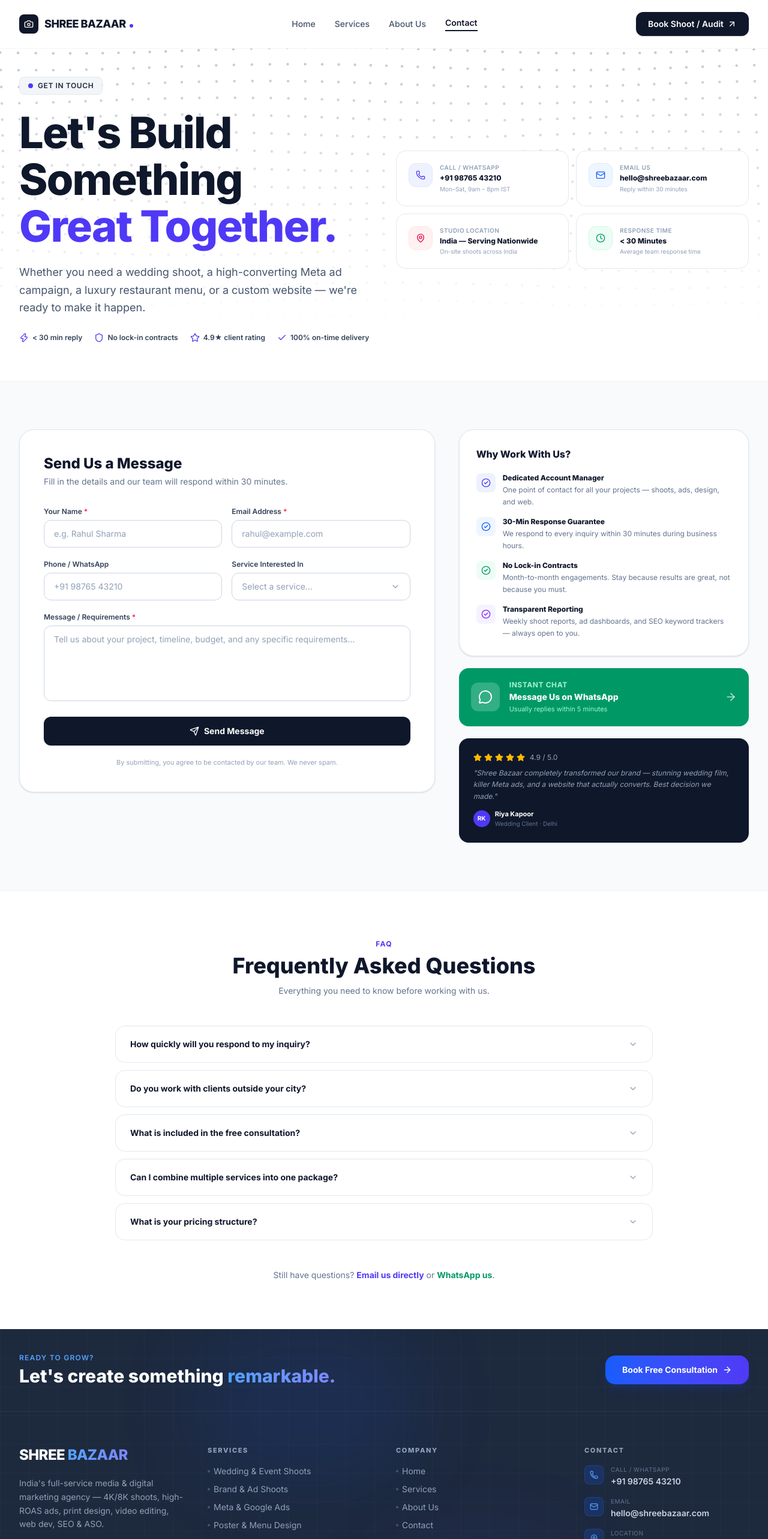
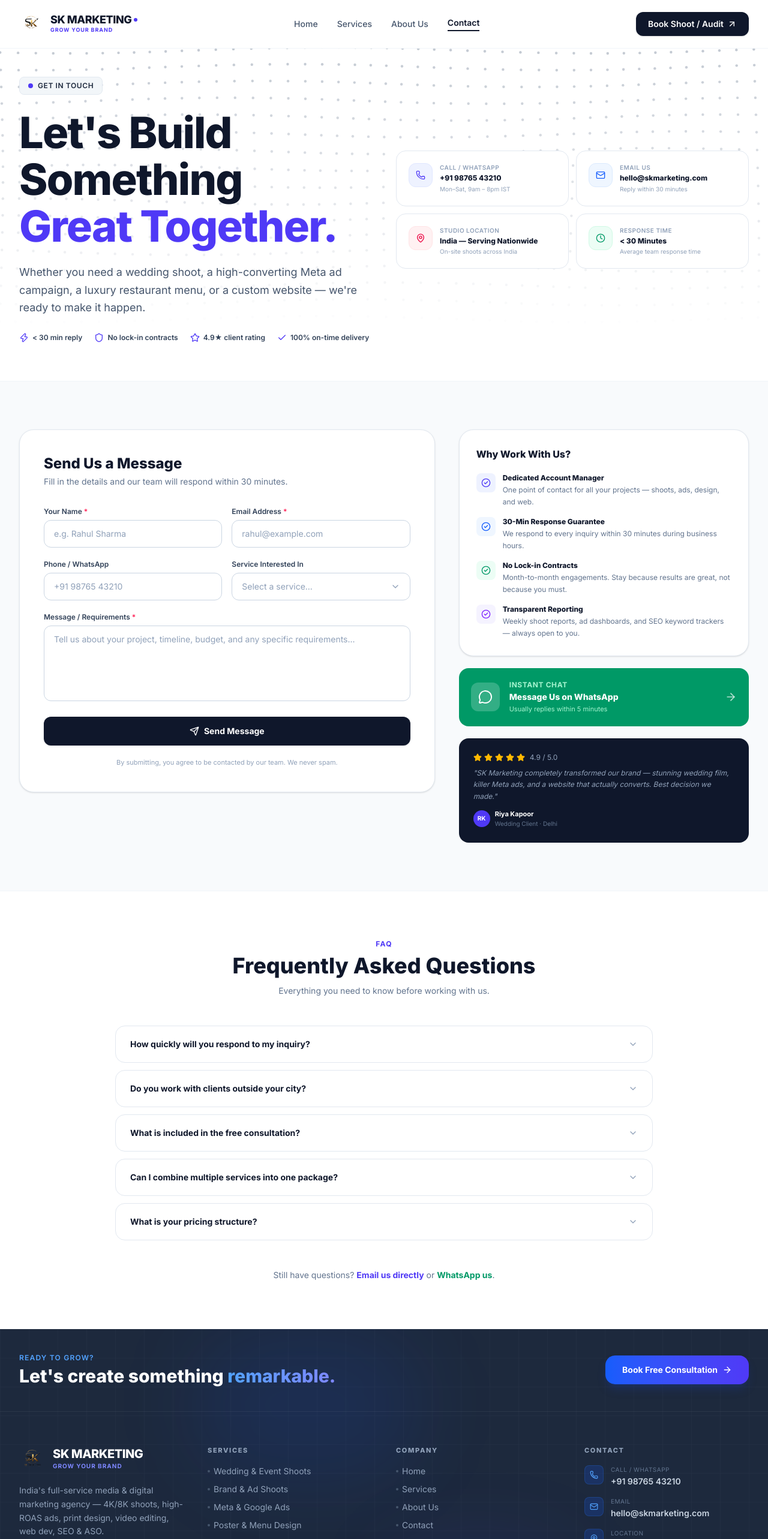
Before and after one commit to sutharparemeshwer-ai/shreebajar, a React (Vite) app: page /contact in a window 1280 px wide. Shown: the top 2566 px of the page at 60% size. Built offline with nearby package versions, Linux system fonts and the light colour scheme.

Commit message:
Rebrand agency name to SK Marketing with slogan Grow Your Brand, integrating /sk.png and /skfooter.png logos

```diff
--- a/index.html
+++ b/index.html
@@ -4,8 +4,8 @@
     <meta charset="UTF-8" />
     <link rel="icon" type="image/svg+xml" href="/favicon.svg" />
     <meta name="viewport" content="width=device-width, initial-scale=1.0" />
-    <title>Shree Bazaar - Next-Gen Media Production & Digital Marketing Agency</title>
-    <meta name="description" content="Shree Bazaar provides 4K/8K shoots, performance Meta & Google ads, luxury print design, custom web development, SEO & ASO." />
+    <title>SK Marketing - Grow Your Brand | Media Production & Digital Agency</title>
+    <meta name="description" content="SK Marketing - Grow Your Brand. 4K/8K shoots, performance Meta & Google ads, luxury print design, custom web development, SEO & ASO." />
     <link rel="preconnect" href="https://fonts.googleapis.com">
     <link rel="preconnect" href="https://fonts.gstatic.com" crossorigin>
     <link href="https://fonts.googleapis.com/css2?family=Inter:wght@300;400;500;600;700;800&display=swap" rel="stylesheet">
--- a/src/components/AboutPreview.jsx
+++ b/src/components/AboutPreview.jsx
@@ -36,7 +36,7 @@ const AboutPreview = () => {
           <div className="lg:col-span-6 space-y-6 text-left">
             <div className="inline-flex items-center gap-2 px-3.5 py-1.5 rounded-lg bg-indigo-50 border border-indigo-100 text-indigo-700 text-xs font-semibold uppercase tracking-wider">
               <Building2 className="w-3.5 h-3.5" />
-              <span>About Shree Bazaar Agency</span>
+              <span>About SK Marketing Agency</span>
             </div>
 
             <h2 className="text-3xl sm:text-5xl font-extrabold text-slate-900 tracking-tight leading-[1.15]">
@@ -44,7 +44,7 @@ const AboutPreview = () => {
             </h2>
 
             <p className="text-slate-600 text-base sm:text-lg leading-relaxed">
-              Shree Bazaar is a full-service media production and digital growth agency. We bridge the gap between stunning visual storytelling—wedding, party, and brand shoots—and high-converting Meta/Google ads, graphic design, custom web development, SEO & ASO.
+              SK Marketing is a full-service media production and digital growth agency. We bridge the gap between stunning visual storytelling—wedding, party, and brand shoots—and high-converting Meta/Google ads, graphic design, custom web development, SEO & ASO.
             </p>
 
             <div className="grid grid-cols-1 sm:grid-cols-2 gap-4 pt-2">
@@ -77,7 +77,7 @@ const AboutPreview = () => {
             <div className="w-full max-w-lg">
               <img
                 src="/aboutgr.svg"
-                alt="Shree Bazaar Agency Team Illustration"
+                alt="SK Marketing Agency Team Illustration"
                 className="w-full h-auto object-contain drop-shadow-sm"
               />
             </div>
--- a/src/components/ContactPreview.jsx
+++ b/src/components/ContactPreview.jsx
@@ -177,7 +177,7 @@ const ContactPreview = () => {
 
               {/* Email */}
               <a
-                href="mailto:hello@shreebazaar.com"
+                href="mailto:hello@skmarketing.com"
                 className="flex items-center gap-4 group cursor-pointer"
               >
                 <div className="p-3 rounded-xl bg-blue-50 border border-blue-100 text-blue-600 shrink-0 group-hover:bg-blue-600 group-hover:text-white transition-all">
@@ -185,7 +185,7 @@ const ContactPreview = () => {
                 </div>
                 <div>
                   <div className="text-xs text-slate-500 font-medium">Email Us</div>
-                  <div className="text-sm font-bold text-slate-900 group-hover:text-blue-600 transition-colors">hello@shreebazaar.com</div>
+                  <div className="text-sm font-bold text-slate-900 group-hover:text-blue-600 transition-colors">hello@skmarketing.com</div>
                 </div>
               </a>
 
--- a/src/components/Footer.jsx
+++ b/src/components/Footer.jsx
@@ -101,8 +101,20 @@ const Footer = () => {
 
           {/* Brand */}
           <div className="space-y-3 sm:space-y-5 lg:col-span-1">
-            <Link to="/" className="inline-block text-xl sm:text-2xl font-extrabold tracking-tight text-white">
-              SHREE <span className="text-transparent bg-clip-text bg-gradient-to-r from-blue-400 to-indigo-400">BAZAAR</span>
+            <Link to="/" className="inline-flex items-center gap-3 group">
+              <img
+                src="/skfooter.png"
+                alt="SK Marketing Footer Logo"
+                className="h-9 sm:h-11 w-auto object-contain transition-transform group-hover:scale-105"
+              />
+              <div className="flex flex-col text-left">
+                <span className="text-lg sm:text-xl font-extrabold tracking-tight text-white leading-none">
+                  SK MARKETING
+                </span>
+                <span className="text-[10px] font-bold text-indigo-400 uppercase tracking-widest leading-tight mt-1">
+                  Grow Your Brand
+                </span>
+              </div>
             </Link>
 
             <p className="text-xs sm:text-sm text-slate-400 leading-relaxed">
@@ -202,13 +214,13 @@ const Footer = () => {
               </li>
 
               <li>
-                <a href="mailto:hello@shreebazaar.com" className="flex items-start gap-2.5 sm:gap-3 group cursor-pointer">
+                <a href="mailto:hello@skmarketing.com" className="flex items-start gap-2.5 sm:gap-3 group cursor-pointer">
                   <div className="w-7 h-7 sm:w-8 sm:h-8 rounded-lg bg-blue-600/20 border border-blue-500/20 flex items-center justify-center shrink-0 group-hover:bg-blue-600 transition-all">
                     <Mail className="w-3.5 h-3.5 text-blue-400 group-hover:text-white transition-colors" />
                   </div>
                   <div>
                     <div className="text-[10px] uppercase tracking-wider text-slate-500 mb-0.5">Email</div>
-                    <div className="text-xs sm:text-sm font-semibold text-slate-300 group-hover:text-blue-400 transition-colors">hello@shreebazaar.com</div>
+                    <div className="text-xs sm:text-sm font-semibold text-slate-300 group-hover:text-blue-400 transition-colors">hello@skmarketing.com</div>
                   </div>
                 </a>
               </li>
@@ -233,7 +245,7 @@ const Footer = () => {
       {/* ── BOTTOM STRIP ───────────────────────────────────────── */}
       <div className="relative z-10 border-t border-white/[0.06]">
         <div className="max-w-7xl mx-auto px-4 sm:px-6 lg:px-8 py-3.5 sm:py-5 flex flex-col sm:flex-row items-center justify-between gap-2.5">
-          <span className="text-[11px] sm:text-xs text-slate-600">© {year} Shree Bazaar Media & Marketing. All rights reserved.</span>
+          <span className="text-[11px] sm:text-xs text-slate-600">© {year} SK Marketing. All rights reserved.</span>
           <div className="flex items-center gap-4 sm:gap-5 text-[11px] sm:text-xs text-slate-600">
             <a href="#" className="hover:text-slate-300 transition-colors">Privacy Policy</a>
             <a href="#" className="hover:text-slate-300 transition-colors">Terms of Service</a>
--- a/src/components/Interactive3DGlobe.jsx
+++ b/src/components/Interactive3DGlobe.jsx
@@ -50,7 +50,7 @@ const Interactive3DGlobe = ({ height = '400px' }) => {
       { lat: 28.6139, lon: 77.209, name: 'Delhi NCR Hub' },
       { lat: 19.076, lon: 72.8777, name: 'Mumbai Commercial Center' },
       { lat: 12.9716, lon: 77.5946, name: 'Bengaluru Tech HQ' },
-      { lat: 22.5726, lon: 88.3639, name: 'Kolkata Regional Bazaar' },
+      { lat: 22.5726, lon: 88.3639, name: 'Kolkata Regional Hub' },
       { lat: 13.0827, lon: 80.2707, name: 'Chennai Express Hub' },
       { lat: 23.0225, lon: 72.5714, name: 'Ahmedabad Textile Center' },
       { lat: 25.3176, lon: 82.9739, name: 'Varanasi Silk Cluster' },
@@ -170,7 +170,7 @@ const Interactive3DGlobe = ({ height = '400px' }) => {
     <div className="relative w-full rounded-2xl glass-panel p-2 overflow-hidden flex flex-col items-center justify-center">
       <div className="absolute top-4 left-4 bg-slate-900/80 backdrop-blur-md px-3 py-1.5 rounded-full border border-emerald-500/30 text-xs text-emerald-400 font-medium z-10 flex items-center gap-2">
         <span className="w-2 h-2 rounded-full bg-emerald-400 animate-ping"></span>
-        Interactive 3D Bazaar Network Globe (Drag to Rotate)
+        Interactive 3D SK Marketing Network Globe (Drag to Rotate)
       </div>
       <div ref={containerRef} style={{ height }} className="w-full cursor-grab active:cursor-grabbing" />
     </div>
--- a/src/components/Navbar.jsx
+++ b/src/components/Navbar.jsx
@@ -33,15 +33,22 @@ const Navbar = () => {
       <div className="max-w-7xl mx-auto px-4 sm:px-6 lg:px-8 flex items-center justify-between">
 
         {/* Brand Logo */}
-        <Link to="/" className="flex items-center gap-2.5 group">
-          <div className="w-8 h-8 rounded-lg bg-slate-900 text-white flex items-center justify-center group-hover:bg-indigo-600 transition-colors">
-            <Camera className="w-4 h-4" />
-          </div>
-          <div className="flex items-baseline gap-1.5">
-            <span className="text-lg font-extrabold tracking-tight text-slate-900">
-              SHREE BAZAAR
+        <Link to="/" className="flex items-center gap-3 group">
+          <img
+            src="/sk.png"
+            alt="SK Marketing Logo"
+            className="h-9 sm:h-10 w-auto object-contain transition-transform group-hover:scale-105"
+          />
+          <div className="flex flex-col text-left">
+            <div className="flex items-center gap-1">
+              <span className="text-base sm:text-lg font-extrabold tracking-tight text-slate-900 leading-none">
+                SK MARKETING
+              </span>
+              <span className="w-1.5 h-1.5 rounded-full bg-indigo-600" />
+            </div>
+            <span className="text-[9px] font-bold text-indigo-600 uppercase tracking-widest leading-tight mt-0.5">
+              Grow Your Brand
             </span>
-            <span className="w-1.5 h-1.5 rounded-full bg-indigo-600" />
           </div>
         </Link>
 
--- a/src/components/TestimonialsPreview.jsx
+++ b/src/components/TestimonialsPreview.jsx
@@ -7,7 +7,7 @@ const testimonials = [
     name: 'Riya Mehta',
     role: 'Bride — Wedding Client',
     rating: 5,
-    text: 'Shree Bazaar captured our wedding so beautifully. The cinematic teaser brought tears to my eyes. Absolutely world-class team and delivery was faster than promised!',
+    text: 'SK Marketing captured our wedding so beautifully. The cinematic teaser brought tears to my eyes. Absolutely world-class team and delivery was faster than promised!',
     avatar: 'RM',
     color: 'bg-indigo-100 text-indigo-700'
   },
--- a/src/pages/About.jsx
+++ b/src/pages/About.jsx
@@ -406,7 +406,7 @@ const About = () => {
           <div className="lg:col-span-6 space-y-6 text-left">
             <div className="inline-flex items-center gap-2 px-3.5 py-1.5 rounded-lg bg-slate-100/90 border border-slate-200 text-slate-800 text-xs font-semibold uppercase tracking-wider backdrop-blur-sm">
               <span className="w-2 h-2 rounded-full bg-indigo-600" />
-              About Shree Bazaar
+              About SK Marketing
             </div>
 
             <h1 className="text-4xl sm:text-6xl lg:text-7xl font-extrabold tracking-tight text-slate-900 leading-[1.08]">
@@ -477,7 +477,7 @@ const About = () => {
                 <span className="text-indigo-600">& Performance ROI</span>
               </h2>
               <p className="text-slate-500 text-sm leading-relaxed">
-                Most agencies pick a lane — photography or digital marketing. At Shree Bazaar, we do both. We produce breathtaking 4K/8K shoots while engineering high-ROI Meta & Google campaigns, print graphics, custom web apps, SEO & ASO.
+                Most agencies pick a lane — photography or digital marketing. At SK Marketing, we do both. We produce breathtaking 4K/8K shoots while engineering high-ROI Meta & Google campaigns, print graphics, custom web apps, SEO & ASO.
               </p>
               <p className="text-slate-500 text-sm leading-relaxed">
                 Our multidisciplinary team of cinematographers, ad strategists, graphic designers, and full-stack developers turn your vision into an industry-leading brand.
@@ -573,7 +573,7 @@ const About = () => {
               <div className="w-full max-w-md bg-slate-50/70 p-6 rounded-3xl border border-slate-100">
                 <img
                   src="/goals.svg"
-                  alt="Shree Bazaar Goals Illustration"
+                  alt="SK Marketing Goals Illustration"
                   className="w-full h-auto object-contain drop-shadow-sm"
                 />
               </div>
@@ -597,7 +597,7 @@ const About = () => {
           <div className="mt-8 bg-slate-900 text-white rounded-3xl p-10 flex flex-col sm:flex-row items-center justify-between gap-6">
             <div className="text-left">
               <div className="text-[10px] text-slate-400 uppercase tracking-wider font-semibold mb-1">Join our team</div>
-              <h3 className="text-2xl font-extrabold text-white">Want to work at Shree Bazaar?</h3>
+              <h3 className="text-2xl font-extrabold text-white">Want to work at SK Marketing?</h3>
               <p className="text-slate-400 text-sm mt-1">We're always looking for passionate creators, marketers, and developers.</p>
             </div>
             <Link to="/contact" className="shrink-0 inline-flex items-center gap-2 px-7 py-3.5 rounded-2xl bg-indigo-600 hover:bg-indigo-500 text-white text-sm font-bold transition-all group">
--- a/src/pages/Contact.jsx
+++ b/src/pages/Contact.jsx
@@ -125,9 +125,9 @@ const Contact = () => {
     {
       icon: Mail,
       title: 'Email Us',
-      value: 'hello@shreebazaar.com',
+      value: 'hello@skmarketing.com',
       sub: 'Reply within 30 minutes',
-      href: 'mailto:hello@shreebazaar.com',
+      href: 'mailto:hello@skmarketing.com',
       accent: 'bg-blue-50 text-blue-600 border-blue-100',
     },
     {
@@ -399,7 +399,7 @@ const Contact = () => {
                   <span className="text-xs text-slate-400 ml-1">4.9 / 5.0</span>
                 </div>
                 <p className="text-xs text-slate-400 leading-relaxed italic mb-3">
-                  "Shree Bazaar completely transformed our brand — stunning wedding film, killer Meta ads, and a website that actually converts. Best decision we made."
+                  "SK Marketing completely transformed our brand — stunning wedding film, killer Meta ads, and a website that actually converts. Best decision we made."
                 </p>
                 <div className="flex items-center gap-2">
                   <div className="w-7 h-7 rounded-full bg-indigo-600 flex items-center justify-center text-[10px] font-bold text-white">RK</div>
@@ -440,7 +440,7 @@ const Contact = () => {
           <div className="mt-12 text-center">
             <p className="text-slate-500 text-sm">
               Still have questions?{' '}
-              <a href="mailto:hello@shreebazaar.com" className="text-indigo-600 font-bold hover:underline">
+              <a href="mailto:hello@skmarketing.com" className="text-indigo-600 font-bold hover:underline">
                 Email us directly
               </a>{' '}
               or{' '}
--- a/src/pages/Home.jsx
+++ b/src/pages/Home.jsx
@@ -50,7 +50,7 @@ const Home = () => {
 
             <div className="inline-flex items-center gap-2 px-3.5 py-1.5 rounded-lg bg-slate-100/90 border border-slate-200 text-slate-800 text-xs font-semibold uppercase tracking-wider backdrop-blur-sm">
               <span className="w-2 h-2 rounded-full bg-indigo-600"></span>
-              <span>Shree Bazaar Media & Marketing Agency</span>
+              <span>SK Marketing — Grow Your Brand</span>
             </div>
 
             <h1 className="text-4xl sm:text-6xl lg:text-7xl font-extrabold tracking-tight text-slate-900 leading-[1.08]">
@@ -114,12 +114,12 @@ const Home = () => {
                   <div className="space-y-2.5 pt-1 text-left">
                     <div className="flex items-center justify-between text-[11px] text-slate-400 border-b border-slate-800 pb-2">
                       <span className="font-bold text-blue-400 flex items-center gap-1">
-                        <Sparkle className="w-3 h-3 text-amber-400 fill-amber-400" /> Shree Bazaar Studio
+                        <Sparkle className="w-3 h-3 text-amber-400 fill-amber-400" /> SK Marketing Studio
                       </span>
                       <span>Live</span>
                     </div>
                     <div className="bg-slate-900 p-2.5 rounded-xl border border-slate-800">
-                      <p className="text-[10px] text-slate-300">Welcome to Shree Bazaar! Ready to launch your wedding shoot & Meta ad campaign?</p>
+                      <p className="text-[10px] text-slate-300">Welcome to SK Marketing! Ready to grow your brand with shoots & ad campaigns?</p>
                     </div>
                     <div className="bg-indigo-600 p-2.5 rounded-xl text-white text-[10px] font-medium ml-3 shadow-md">
                       Yes! Book the wedding shoot & launch Meta Ads!
```
Also changed, not shown: public/sk.png (added), public/skfooter.png (added).
